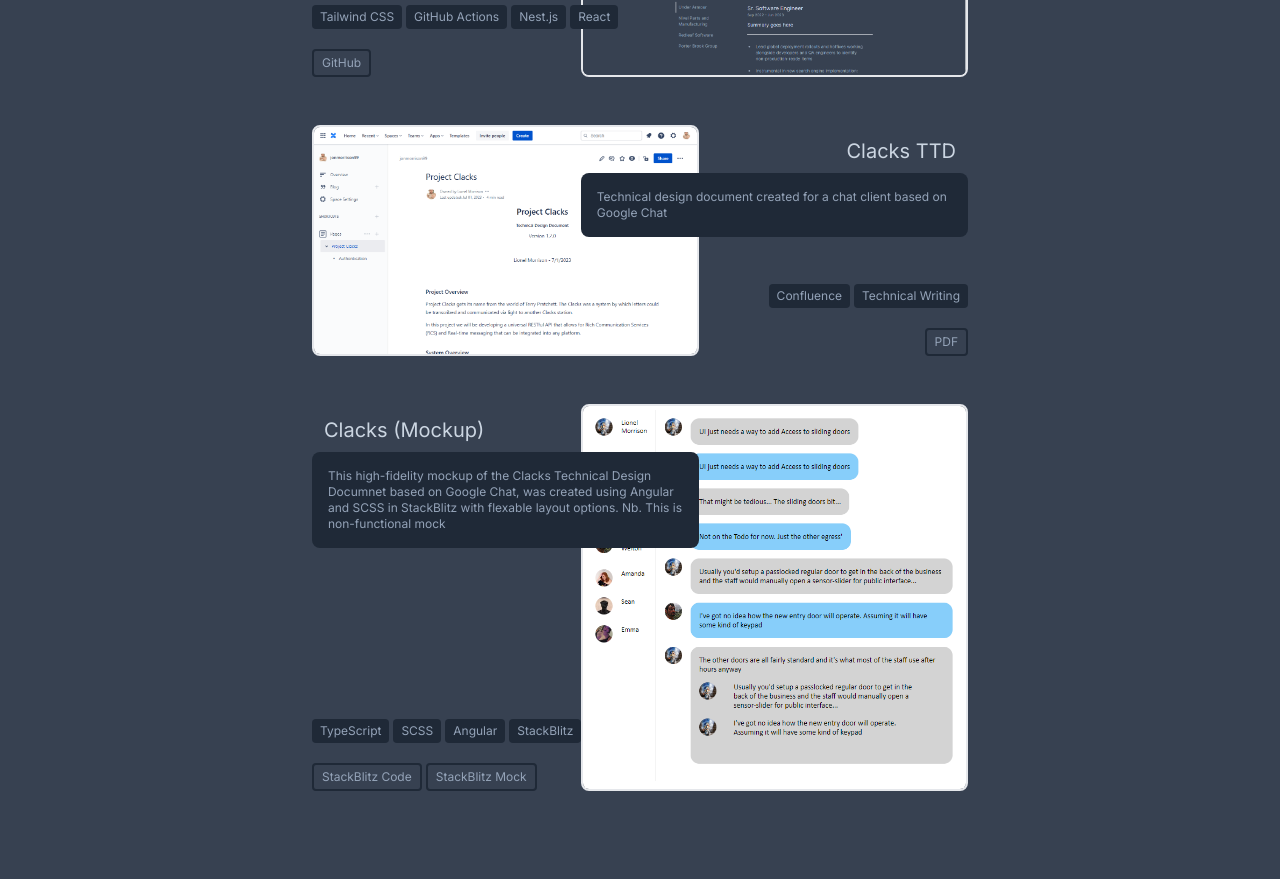
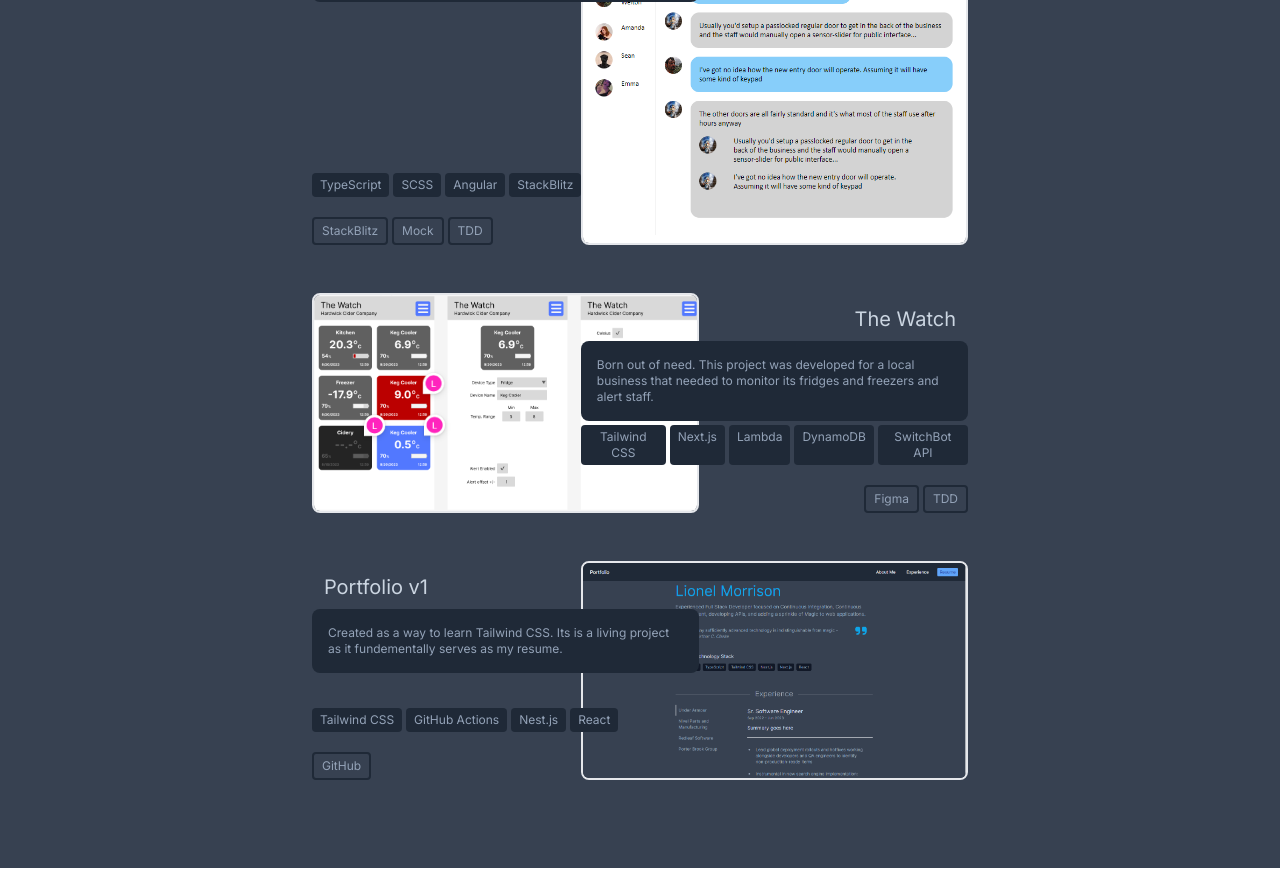
Before and after one commit to lioneljmorrison/portfolio, a Next.js app: page / in a window 1280 px wide. Shown: the part 1340-2219 px from the top of the page. Built offline with nearby package versions, Linux system fonts and the light colour scheme.

Commit message:
Added The-Watch

```diff
--- a/app/data.ts
+++ b/app/data.ts
@@ -95,6 +95,40 @@ export const navData: NavLinks = {
 };
 
 export const projectData: Projects = {
+  'clacks-tdd': {
+    name: 'Clacks TTD',
+    tldr: 'Technical design document created for a chat client based on Google Chat',
+    techLabels: ['Confluence', 'Technical Writing'],
+    links: {
+      PDF: { link: 'https://drive.google.com/file/d/17TacmAkk3619XaTAuc0Ex3NuOnIS6ebI/view?usp=sharing' },
+    },
+    images: { default: { link: './assets/clacks-tdd.png' } },
+    disabled: true,
+  },
+  clacks: {
+    name: 'Clacks (Mockup)',
+    tldr: 'High-fidelity mockup of the Clacks Technical Design Document (TDD) based on Google Chat, was created using Angular and SCSS in StackBlitz with flexable layout options. Nb. This is non-functional mock',
+    techLabels: ['TypeScript', 'SCSS', 'Angular', 'StackBlitz'],
+    links: {
+      StackBlitz: { link: 'https://stackblitz.com/edit/stackblitz-starters-cpngaw?file=src%2Fmain.ts' },
+      Mock: { link: 'https://stackblitz-starters-cpngaw.stackblitz.io' },
+      TDD: { link: 'https://drive.google.com/file/d/17TacmAkk3619XaTAuc0Ex3NuOnIS6ebI/view?usp=sharing' },
+    },
+    images: { default: { link: './assets/clacks-mock.png' } },
+  },
+  theWatch: {
+    name: 'The Watch',
+    // eslint-disable-next-line quotes
+    tldr: 'Born out of need. This project was developed for a local business that needed to monitor its fridges and freezers and alert staff.',
+    techLabels: ['Tailwind CSS', 'Next.js', 'Lambda', 'DynamoDB', 'SwitchBot API'],
+    links: {
+      Figma: {
+        link: 'https://www.figma.com/file/3KBVlkFySR6OYqk3vYrTpG/The-Watch?type=design&node-id=102%3A7&mode=design&t=wqgbseJE9ty0UAP2-1',
+      },
+      TDD: { link: 'https://drive.google.com/file/d/1webghPkOzo18Y6dtgm8XJuzCnVOBp6x6/view?usp=drive_link' },
+    },
+    images: { default: { link: './assets/the-watch.png' } },
+  },
   portfolio: {
     name: 'Portfolio v1',
     tldr: 'Created as a way to learn Tailwind CSS. Its is a living project as it fundementally serves as my resume.',
@@ -110,25 +144,6 @@ export const projectData: Projects = {
     techLabels: ['LESS', 'Nest.js'],
     disabled: true,
   },
-  'clacks-tdd': {
-    name: 'Clacks TTD',
-    tldr: 'Technical design document created for a chat client based on Google Chat',
-    techLabels: ['Confluence', 'Technical Writing'],
-    links: {
-      PDF: { link: 'https://drive.google.com/file/d/17TacmAkk3619XaTAuc0Ex3NuOnIS6ebI/view?usp=sharing' },
-    },
-    images: { default: { link: './assets/clacks-tdd.png' } },
-  },
-  clacks: {
-    name: 'Clacks (Mockup)',
-    tldr: 'This high-fidelity mockup of the Clacks Technical Design Documnet based on Google Chat, was created using Angular and SCSS in StackBlitz with flexable layout options. Nb. This is non-functional mock',
-    techLabels: ['TypeScript', 'SCSS', 'Angular', 'StackBlitz'],
-    links: {
-      'StackBlitz Code': { link: 'https://stackblitz.com/edit/stackblitz-starters-cpngaw?file=src%2Fmain.ts' },
-      'StackBlitz Mock': { link: 'https://stackblitz-starters-cpngaw.stackblitz.io' },
-    },
-    images: { default: { link: './assets/clacks-mock.png' } },
-  },
   soil: { name: 'Feed My Dirt', tldr: 'Bla bla bla', techLabels: ['Angular', 'Firebase', 'Firestore'], disabled: true },
   books: { name: 'Redux', tldr: 'Bla bla bla', techLabels: ['Angular', 'Firebase', 'Firestore'], disabled: true },
   cidery: {
```
Also changed, not shown: public/assets/the-watch.png (added).
